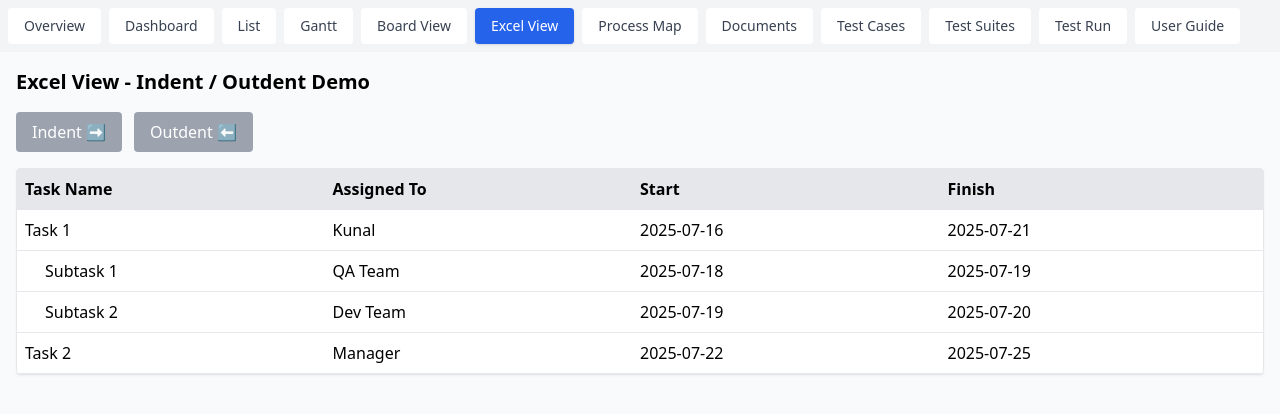
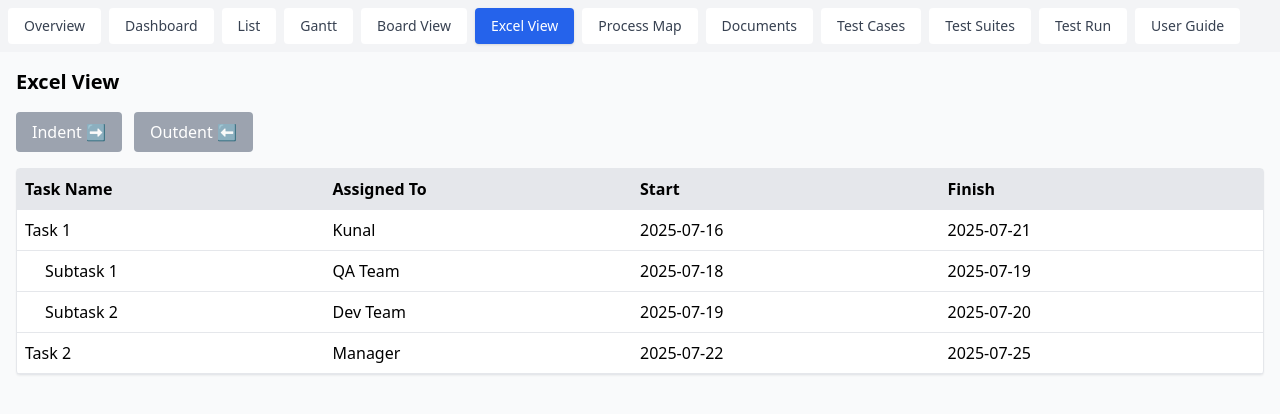
Before and after one commit to KunalOpkey/workplan-excel-demo, a React (Create React App) app: page / in a window 1280 px wide. Both pictures are taken after a click on the button "Excel View". Shown: the top 414 px of the page. Built offline with nearby package versions, Linux system fonts and the light colour scheme.

Commit message:
Update App.jsx

```diff
--- a/src/App.jsx
+++ b/src/App.jsx
@@ -137,7 +137,7 @@
 
           <>
 
-            <h1 className="text-xl font-bold mb-4">Excel View - Indent / Outdent Demo</h1>
+            <h1 className="text-xl font-bold mb-4">Excel View</h1>
 
 
 
```
